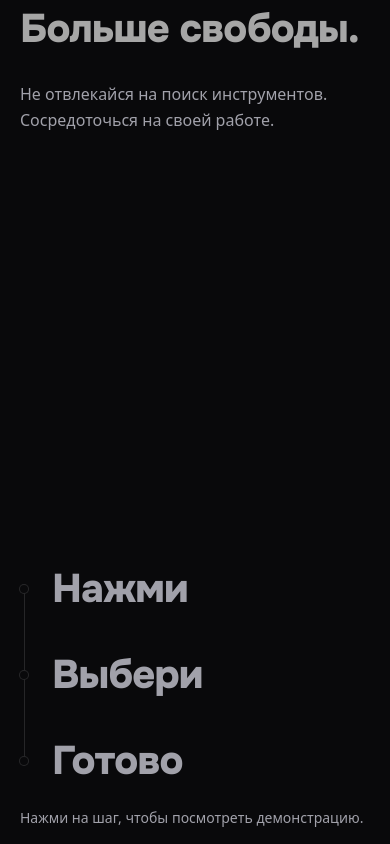
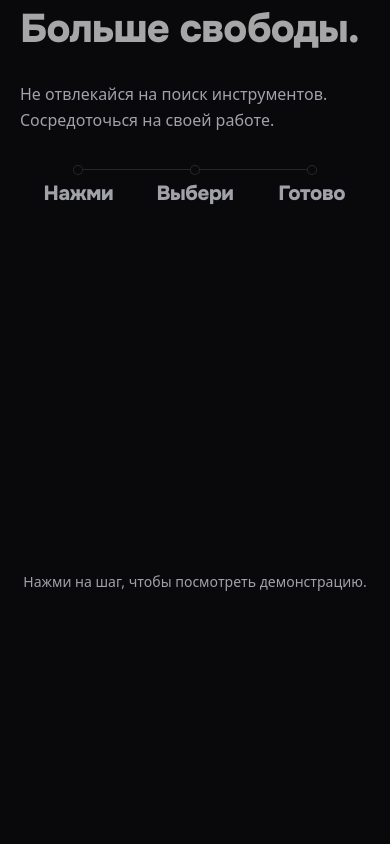
Before and after one commit to reoryouta/multiwheel-web, a React (Vite) app: page / in a window 390 px wide. Shown: the part 1160-2004 px from the top of the page. Built offline with nearby package versions, Linux system fonts and the light colour scheme.

Commit message:
Fix mobile How It Works layout

```diff
--- a/src/features/how-it-works/HowItWorksSection.tsx
+++ b/src/features/how-it-works/HowItWorksSection.tsx
@@ -30,7 +30,7 @@ export function HowItWorksSection({ trackRef, profile }: { trackRef: RefObject<H
           <a href="#how-it-works-end" onClick={skipSequence} className="how-skip sr-only focus:not-sr-only"><LocalizedText textKey="howItWorks.skip" /></a>
           <div className="site-container how-layout">
             <div className="how-wheel-slot"><HowItWorksWheel profile={profile} step={step} reduceMotion={reduceMotion} /></div>
-            <div className="min-w-0">
+            <div className="how-controls min-w-0">
               <div className="how-steps">
                 <div className="how-rail" aria-hidden="true">
                   <motion.div initial={false} animate={{ scaleY: Math.max(0, step - 1) / 2 }} transition={{ duration: reduceMotion ? 0 : howItWorksConfig.duration, ease: microMotion.ease }} className="how-rail-fill" />
--- a/src/features/how-it-works/how-it-works.css
+++ b/src/features/how-it-works/how-it-works.css
@@ -110,6 +110,67 @@
   width: min(21.12rem, calc((100svh - 17rem) * 0.66));
 }
 
+@media (max-width: 639px) {
+  .how-scene {
+    padding-block: 2rem;
+  }
+
+  .how-layout {
+    gap: 0.75rem;
+  }
+
+  .how-controls {
+    display: contents;
+  }
+
+  .how-steps {
+    grid-row: 1;
+    container-type: inline-size;
+    --step-size: clamp(1rem, 5.25vw, 1.5rem);
+  }
+
+  .how-wheel-slot {
+    grid-row: 2;
+  }
+
+  .how-step-list {
+    grid-template-columns: repeat(3, minmax(0, 1fr));
+    gap: 0;
+  }
+
+  .how-step {
+    padding-left: 0;
+  }
+
+  .how-step-button {
+    width: 100%;
+    min-height: 2.75rem;
+    padding: 0.75rem 0.125rem 0;
+    text-align: center;
+  }
+
+  .how-dot {
+    top: 0;
+    left: calc(50% - 0.3125rem);
+  }
+
+  .how-rail {
+    top: 0.3125rem;
+    right: auto;
+    bottom: auto;
+    left: calc(100% / 6);
+    height: calc(200cqw / 3);
+    /* Rotate the rail so the existing scaleY animation fills it left to right. */
+    transform: rotate(-90deg);
+    transform-origin: top left;
+  }
+
+  #how-it-works-hint {
+    margin-top: 0;
+    text-align: center;
+  }
+}
+
 @media (min-width: 1280px) {
   .how-scene--enhanced .how-layout {
     column-gap: 3rem;
```
